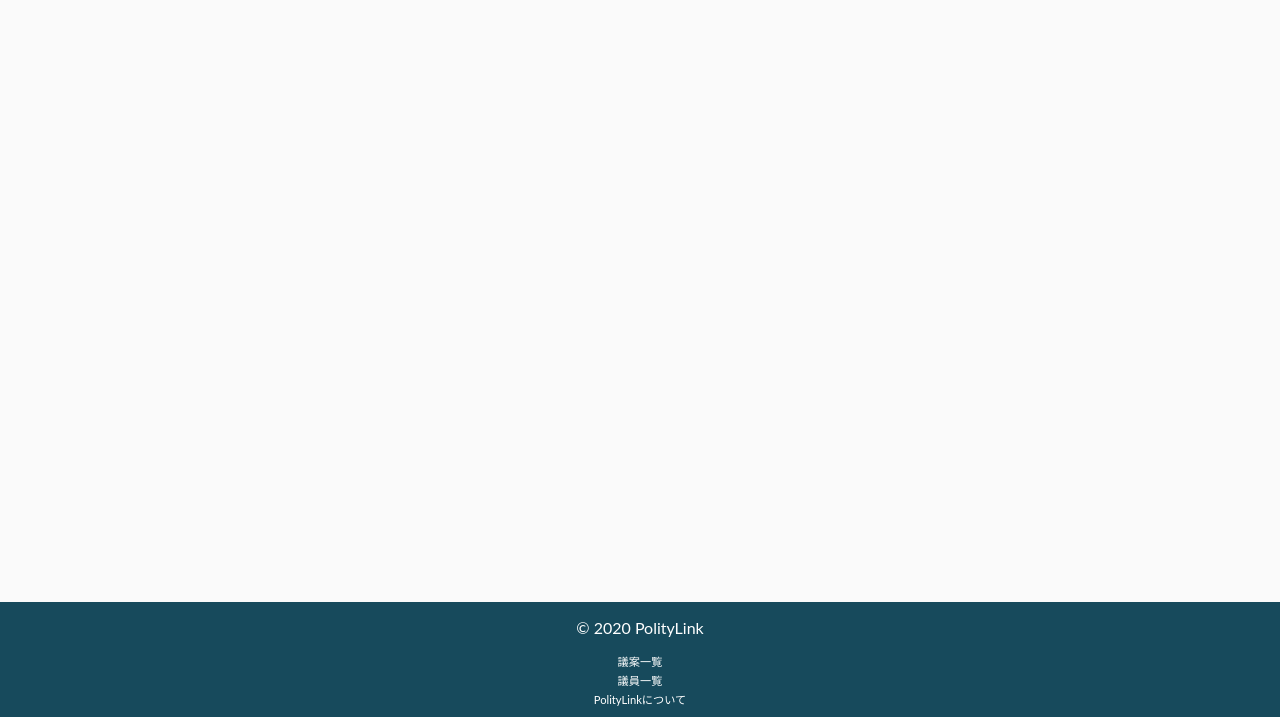
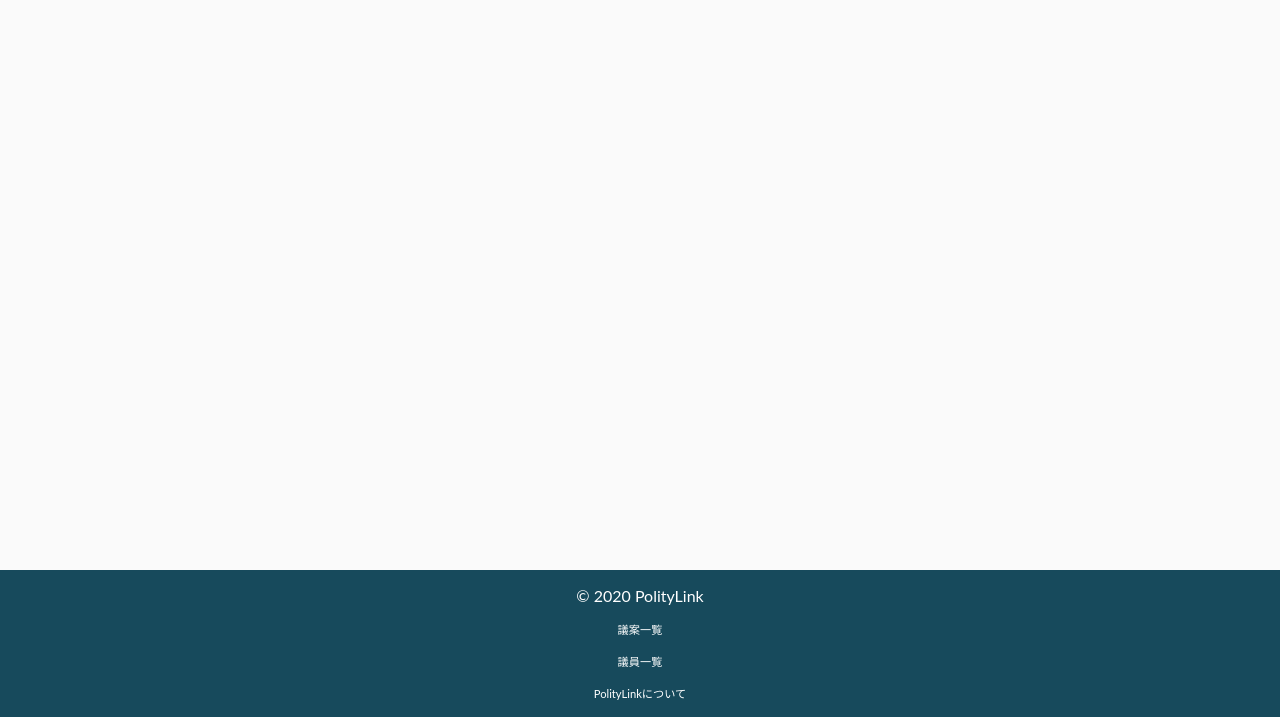
Before and after one commit to politylink/politylink-gatsby, a Gatsby site: page /members in a window 1280 px wide. Shown: the part 83-800 px from the top of the page. Built offline with nearby package versions, Linux system fonts and the light colour scheme; Gatsby itself is replaced by a stand-in of ours.

Commit message:
POL-52: small design fix

```diff
--- a/src/components/layout.module.css
+++ b/src/components/layout.module.css
@@ -56,6 +56,6 @@
 
 .fnavtext {
     color: white;
-    margin: 0.2rem;
+    margin: 1rem;
     font-size: 0.7rem;
 }
--- a/src/templates/bill.module.css
+++ b/src/templates/bill.module.css
@@ -14,7 +14,6 @@
     padding: 0 15px;
     margin: 10px;
     border-left: 3px solid rgba(0, 0, 0, .15);
-    font-style: italic;
 }
 
 .section {
```
